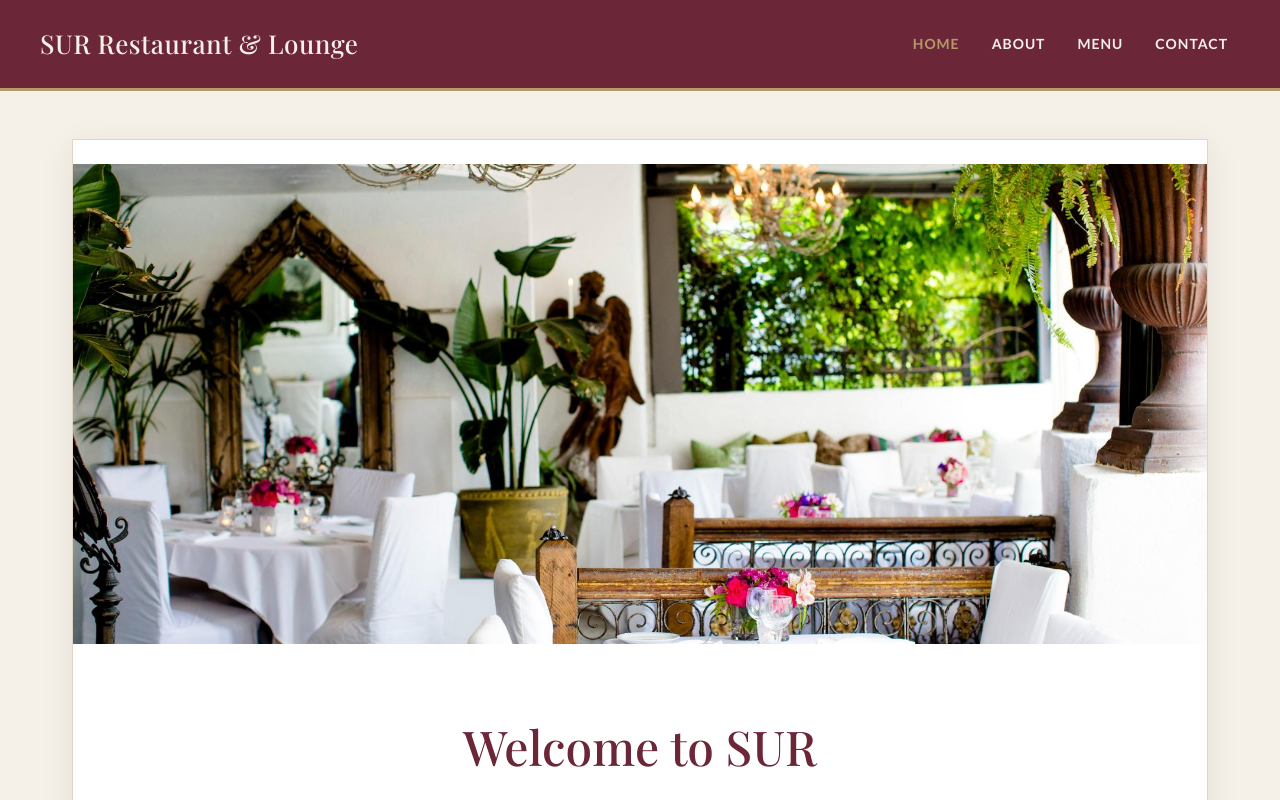
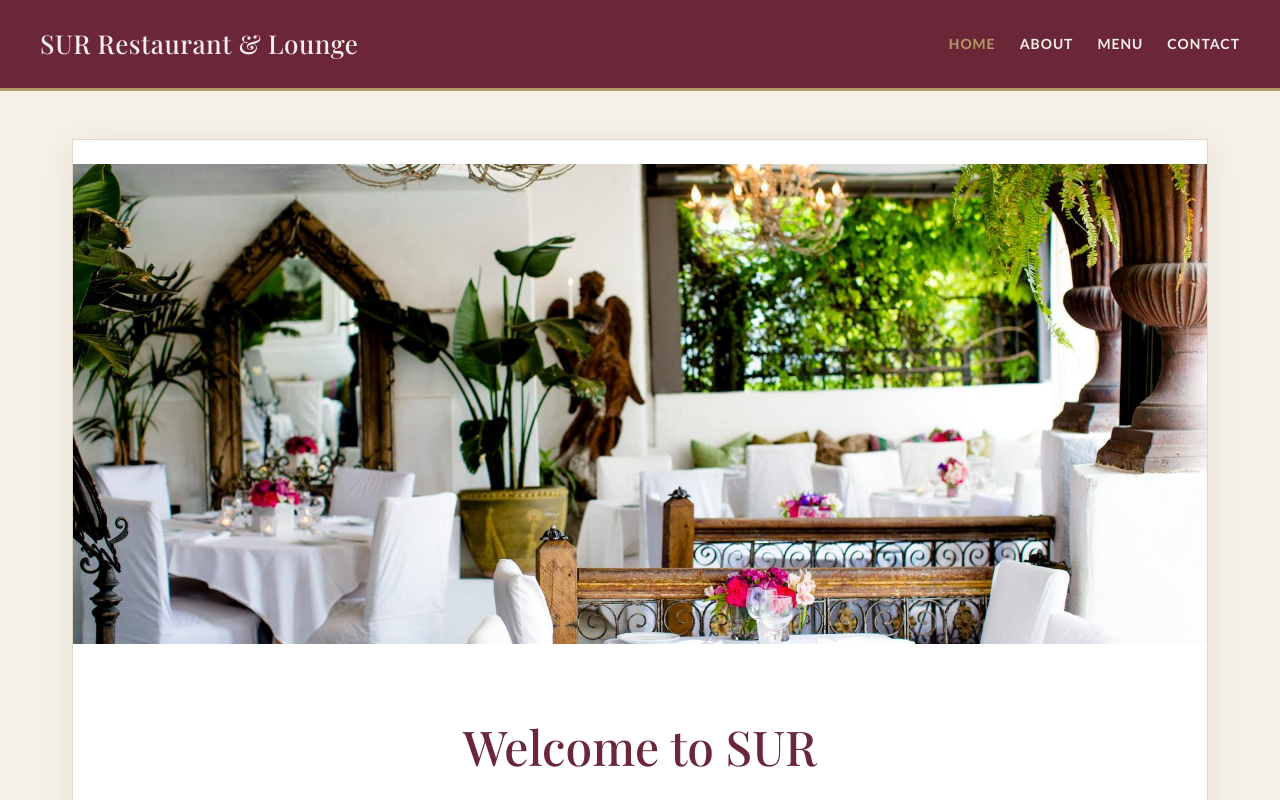
Before and after one commit to holi6552-collab/SUR-resturuant, a plain HTML site: page index.html in a window 1280 px wide. Shown: the top 800 px of the page. Drawn offline with nearby package versions, Linux system fonts and the light colour scheme.

Commit message:
Refactor CSS comments and structure

```diff
--- a/styles.css
+++ b/styles.css
@@ -1,7 +1,7 @@
 
 /* Google Fonts */
 @import url('https://fonts.googleapis.com/css2?family=Lato:wght@400;700&family=Playfair+Display:wght@400;500;600;700&display=swap');
-/* Original SUR Color Palette */
+/* Original Color Palette */
 :root {
     --burgundy: #6B2638;
     --cream: #F5F0E8;
@@ -26,9 +26,9 @@ body {
 }
 h1, h2, h3 {
     font-family: 'Playfair Display', serif;
-    color: var(--burgundy);
     font-weight: 500;
     line-height: 1.25;
+    color: var(--burgundy);
 }
 h1 { font-size: 48px; }
 h2 { font-size: 36px; }
@@ -62,8 +62,8 @@ iframe {
     max-width: 1200px;
     margin: 0 auto;
     display: flex;
+    align-items: center;
     justify-content: space-between;
-    align-items: center;
     gap: 24px;
 }
 .site-brand, body > header > p {
@@ -77,38 +77,42 @@ iframe {
     letter-spacing: 0.5px;
 }
 /* Desktop Navigation */
-.site-nav, body > header nav {
+.site-nav {
+    display: block;
+    width: auto;
+}
+.site-nav .nav-list {
     display: flex;
+    flex-direction: row;
     align-items: center;
-}
-.nav-list, body > header nav ul {
-    display: flex;
-    align-items: center;
-    gap: 8px;
+    justify-content: flex-end;
+    gap: 24px;
     list-style: none;
     margin: 0;
     padding: 0;
 }
-.nav-list li, body > header nav li {
+.site-nav .nav-list li {
+    display: block;
+    list-style: none;
     margin: 0;
     padding: 0;
 }
-.site-nav a, body > header nav a {
+.site-nav .nav-list a {
     display: block;
     color: var(--cream);
-    text-decoration: none;
     font-size: 14px;
     font-weight: 700;
+    text-decoration: none;
+    text-transform: uppercase;
     letter-spacing: 1px;
-    text-transform: uppercase;
-    padding: 12px;
+    padding: 12px 0;
     transition: color 0.3s ease;
 }
-.site-nav a:hover, body > header nav a:hover,
-.site-nav a[aria-current="page"] {
+.site-nav .nav-list a:hover,
+.site-nav .nav-list a[aria-current="page"] {
     color: var(--gold);
 }
-/* Hamburger Menu Button */
+/* Hamburger Menu */
 .menu-toggle {
     display: none;
     background-color: transparent;
@@ -202,8 +206,8 @@ section > h2::after {
 }
 .button-primary:hover, .btn-primary:hover {
     background-color: var(--charcoal);
+    color: var(--cream);
     border-color: var(--charcoal);
-    color: var(--cream);
 }
 /* Secondary Cream Buttons */
 .button-secondary, .btn-secondary {
@@ -234,7 +238,7 @@ article img {
     object-fit: cover;
     margin: 16px 0;
 }
-/* Homepage Restaurant Highlights */
+/* Homepage Highlights */
 .highlights {
     display: grid;
     grid-template-columns: repeat(3, minmax(0,1fr));
@@ -312,7 +316,7 @@ main ul:not(.nav-list) {
 main li {
     margin-bottom: 8px;
 }
-/* Contact Page Button Container */
+/* Contact Button Container */
 .contact-buttons {
     display: flex;
     align-items: center;
@@ -320,7 +324,7 @@ main li {
     gap: 16px;
     margin: 32px 0;
 }
-/* Contact Page Button Styling */
+/* Contact Buttons */
 .contact-buttons .button {
     display: inline-flex;
     align-items: center;
@@ -334,9 +338,9 @@ main li {
     font-weight: 700;
     line-height: 1.4;
     letter-spacing: 1px;
+    text-decoration: none;
     text-align: center;
     text-transform: uppercase;
-    text-decoration: none;
 }
 /* Call Now and Reservation Buttons */
 .contact-buttons .button-primary {
@@ -346,8 +350,8 @@ main li {
 }
 .contact-buttons .button-primary:hover {
     background-color: var(--charcoal);
+    color: var(--cream);
     border-color: var(--charcoal);
-    color: var(--cream);
 }
 /* Get Directions Button */
 .contact-buttons .button-secondary {
@@ -428,8 +432,7 @@ footer a:hover {
         opacity: 1;
         visibility: visible;
     }
-    .nav-list {
-        display: flex;
+    .site-nav .nav-list {
         flex-direction: column;
         align-items: stretch;
         gap: 0;
@@ -437,10 +440,10 @@ footer a:hover {
         overflow: hidden;
         width: 100%;
     }
-    .nav-list li {
+    .site-nav .nav-list li {
         width: 100%;
     }
-    .nav-list a {
+    .site-nav .nav-list a {
         display: block;
         padding: 14px 8px;
         border-bottom: 1px solid var(--gold);
```
